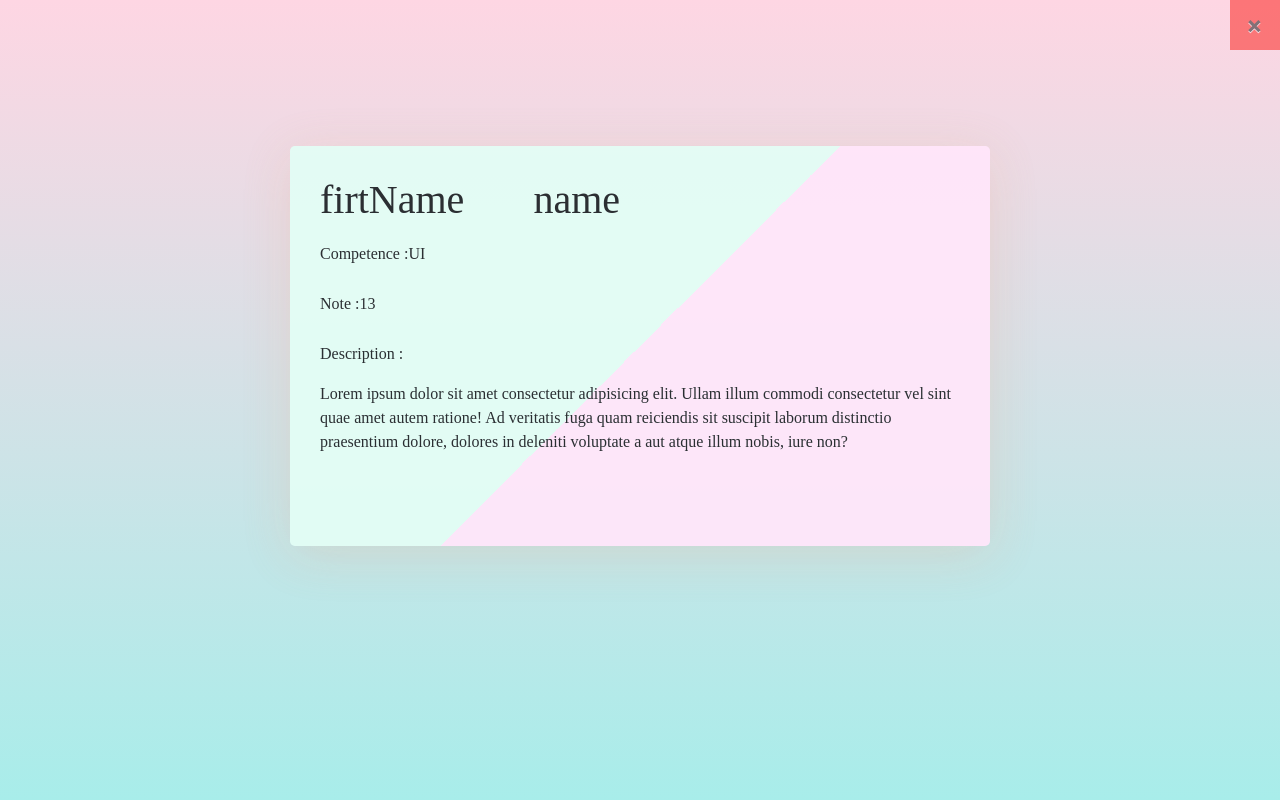
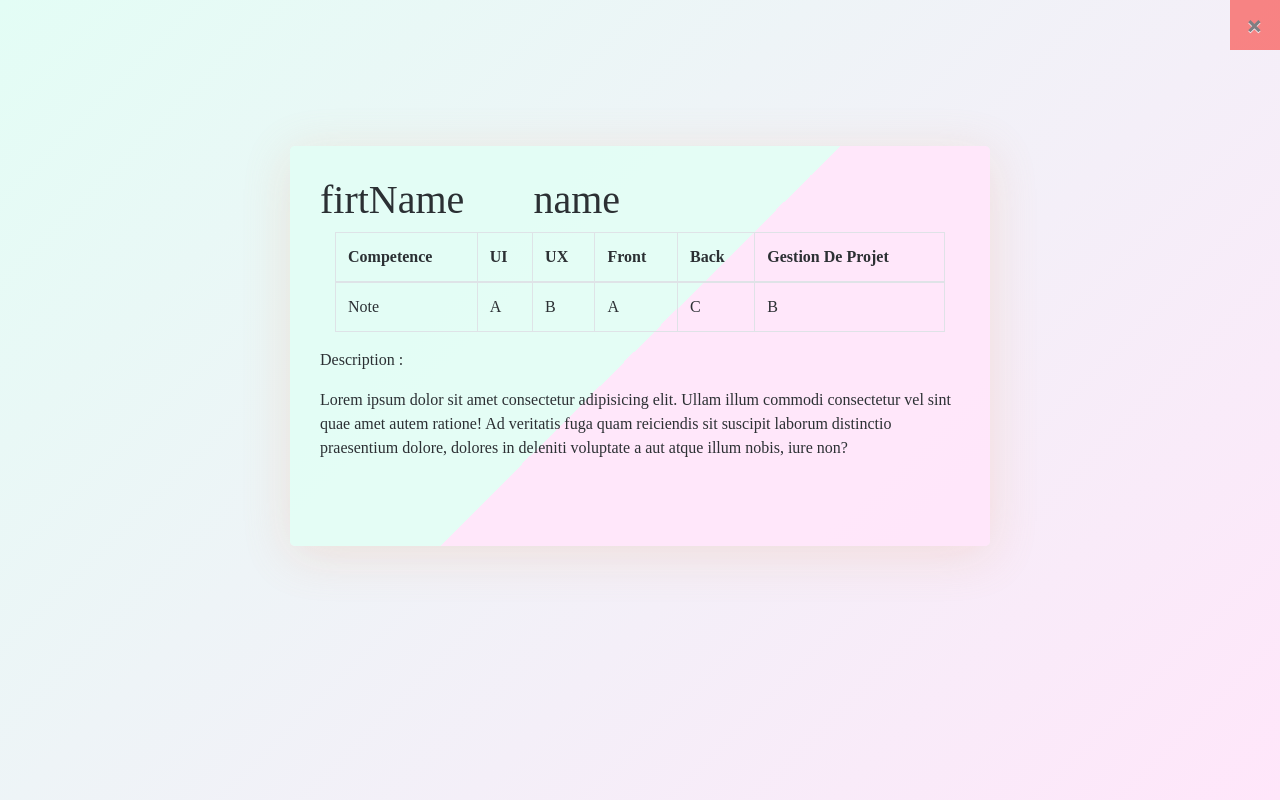
Before and after one commit to joel2035/React-Challenge-191026, a React (Create React App) app: page /info in a window 1280 px wide. Built offline with nearby package versions, Linux system fonts and the light colour scheme.

Commit message:
update studentInfo

```diff
--- a/src/frontend/Components/AddStudent.js
+++ b/src/frontend/Components/AddStudent.js
@@ -2,6 +2,7 @@ import React, { Component } from 'react';
 import { Link } from 'react-router-dom';
 
 export default class AddStudent extends Component {
+    // recuperer la props student et set le state avec
     state =
         {
             firstname: this.props.FirstName,
@@ -219,7 +220,7 @@ export default class AddStudent extends Component {
                                 </tbody>
                             </table>
                         </div>
-                        <Link to="/list"><button type="submit" className="btn btn-block btn-primary mt-3">add Student</button></Link>
+                        <Link to="/list"><button type="submit" className="btn btn-block btn-primary mt-3">Save</button></Link>
                     </form>
                 </div>
             </div>
--- a/src/frontend/Components/App.css
+++ b/src/frontend/Components/App.css
@@ -159,3 +159,38 @@ p{
     background-color: rgb(251, 13, 5) !important;
     width: 50px;
 }
+
+.choice {
+    width: 280px !important;
+    height: 50px !important;
+    height: auto;
+    padding: .375rem .75rem;
+    font-size: 1rem;
+    line-height: 1.5;
+    border-radius: .25rem;
+    transition: color .15s;
+    display: inline-block;
+    font-weight: 400;
+    background-color: #28a745;
+    border-color: #28a745;
+    text-align: center;
+}
+
+#options {
+    position: absolute;
+    top: 42px;
+    right: 0;
+    left: 0;
+    width: 298px;
+    margin: 0 auto;
+    background-color: #fff;
+    border-radius: 4px;
+}
+
+* {
+    user-select: none;
+}
+
+*:focus {
+    outline: none;
+}
--- a/src/frontend/Components/StudentForm.js
+++ b/src/frontend/Components/StudentForm.js
@@ -4,6 +4,12 @@ import StudentList from './StudentList';
 // import uuid from 'uuid';
 
 export class studentForm extends Component {
+  // soit l'objet Student est passsez en props
+    // formulaire d'édition
+  // soit les props sont vides
+    // formulaire de création
+
+
     state ={
       items:[],
     //   id:uuid(),
@@ -23,7 +29,28 @@ export class studentForm extends Component {
      })
     }
 
-    handleSubmit= data =>{
+
+  handleSubmit= data =>{
+    // construire le tableaux d'ojet CompetencesNotes
+      // pour chaque compétence:
+        // ajouter au tableaux de competence:
+         /*  CompetencesNotes.push(
+            new CompetenceNotes(nomCompetence = x , noteCompetence = y)
+
+          )
+ */
+    // construire l'objet Student
+      /*  Student = new Student(
+                id = null,
+                nom = null,
+                prenom = null,
+                promo = null,
+                descCusrus = null,
+                email = null,
+                competenceNote = tabeaux de competenceNote
+      )    */
+    //appeler l'objet Student.save()
+
       const newItem  = {
       id: this.state.id,
       FirstName: this.state.FirstName,
@@ -37,14 +64,18 @@ export class studentForm extends Component {
         })
     }
     render() {
+
+        // si le state student contient un student alors
+          //   titre = modifier un etudiant
+        // sinon
+          // titre = ajouter un étudiant
         return (
             <div>
                 <div className="container">
                    <div className="row">
                         <div className="col-10 mx-auto col-md-8 mt-4 ">
                             <h1 className="text-capitalize text-center">Ajouter un Étudiant</h1>
-                            <AddStudent FirstName= {this.state.FirstName} handleChange = {this.handleChange} handleSubmit={this.handleSubmit}/>
-                            <StudentList items={this.state.items}/>
+                            <AddStudent /* envoyer this.state.student *//>
                         </div>
                    </div>
                 </div>
--- a/src/frontend/Components/StudentInfo.js
+++ b/src/frontend/Components/StudentInfo.js
@@ -2,7 +2,23 @@ import React, { Component } from 'react'
 import { Link } from 'react-router-dom';
 
 export class StudentInfo extends Component {
+    //reception en props de l'objet Student
+        //mettre l'étudiants danbs le state
+
+
+
     render() {
+        // on utilise l'objet Student du state de la façon suivante
+            // nom: student.nom()
+            // prenom: student.prenom()
+            // ect ...
+            // pour les compétences:
+                // c'est student.competence() qui renvoir un tableaux d'objet Compétence
+                    // sur chaque compétence appleler:
+                    // compétence.note()
+                    // competence.name()
+
+
         return (
             <div className="spacer">
                 <Link to="/list">
@@ -16,14 +32,33 @@ export class StudentInfo extends Component {
                         <h1>firtName</h1>
                         <h1>name</h1>
                     </div>
-                    <div className="competence">
-                        <p>Competence :</p>
-                        <p>UI</p>
+
+                        {/* ici bouclé sur la propriéte competence de l'objet Student (du state) */}
+                    <div className="container">
+                        <table className="table table-bordered">
+                            <thead>
+                                <tr>
+                                    <th>Competence</th>
+                                    <th>UI</th>
+                                    <th>UX</th>
+                                    <th>Front</th>
+                                    <th>Back</th>
+                                    <th>Gestion De Projet</th>
+                                </tr>
+                            </thead>
+                            <tbody>
+                                <tr>
+                                    <td>Note</td>
+                                    <td>A</td>
+                                    <td>B</td>
+                                    <td>A</td>
+                                    <td>C</td>
+                                    <td>B</td>
+                                </tr>
+                            </tbody>
+                        </table>
                     </div>
-                    <div className="note">
-                        <p>Note :</p>
-                        <p>13</p>
-                    </div>
+
                     <div className="">
                         <p>Description :</p>
                         <p> Lorem ipsum dolor sit amet consectetur adipisicing elit. Ullam illum commodi consectetur vel sint quae amet autem ratione! Ad veritatis fuga quam reiciendis sit suscipit laborum distinctio praesentium dolore, dolores in deleniti voluptate a aut atque illum nobis, iure non?</p>
--- a/src/frontend/Components/StudentList.js
+++ b/src/frontend/Components/StudentList.js
@@ -1,18 +1,34 @@
 import React, { Component } from 'react';
 import StudentListItem from './StudentListItems';
+// imorté l'objet Filtre
+// importé l'objet Student
 export default class StudentList extends Component {
+    // à la construction de la classe
+        // recuperer le filtre promo
+            // avec le filtre promo il faut crée un objet Filtre
+                // stoqué l'objet Filtre dans le state
     render() {
+        // recuperer les etudiants en utilisants le filtre
+            // crée l'objet Student
+                // appeler la methode getAll() avec en paramètre l'objet filtre
+
+        // bouclé sur les etdiant et afficher la liste
+
         const { items } = this.props
         return (
             <div>
                 <ul className="list-group my-5">
+                    {/*
+                        ici mapé la liste d'etudiants du states
+                      */}
                     {
                         items.map(item => {
                             console.log(item);
 
                             return (
                                 <div>
-                                    <StudentListItem data={item} />
+                                    <StudentListItem data={item}  /* ici
+                                 envoyer l'étudiants au composant *//>
                                 </div>
                             )
                         })
--- a/src/frontend/Components/StudentListItems.js
+++ b/src/frontend/Components/StudentListItems.js
@@ -1,9 +1,12 @@
 import React, { Component } from 'react';
 import { Link } from 'react-router-dom';
+import StudentPromo from './StudentPromo';
+
 export default class StudentListItem extends Component {
+
     render() {
         console.log(this.props);
-
+        // recuperer l'etudoiant depuis les props et afficher
         return (
             <div>
                 <ul>
@@ -12,6 +15,9 @@ export default class StudentListItem extends Component {
                     </li>
                     <li>
                         <Link to={"/list"}><button type="button" className="btn btn-primary">Liste des étudiants</button></Link>
+                    </li>
+                    <li>
+                        <StudentPromo/>
                     </li>
                 </ul>
                 <table className= "table table-striped table-hover">
@@ -39,6 +45,7 @@ export default class StudentListItem extends Component {
                                 <td>antoine@yahoo.fr</td>
                                 <td>WeB3</td>
                                 <Link to="/info">
+
                                     <button className="btn btn-info" id="btn" type="button">Info</button>
                                 </Link>
                             </tr>
--- a/src/frontend/index.css
+++ b/src/frontend/index.css
@@ -12,7 +12,7 @@ body {
   -webkit-font-smoothing: antialiased;
   -moz-osx-font-smoothing: grayscale;
   background-image: linear-gradient(-225deg, #E3FDF5 0%, #FFE6FA 100%);
-  background-image: linear-gradient(to top, #a8edea 0%, #fed6e3 100%);
+  background-image: linear-gradient(top top, #a8edea 0%, #fed6e3 100%);
   background-attachment: fixed;
   background-repeat: no-repeat;
 
```
